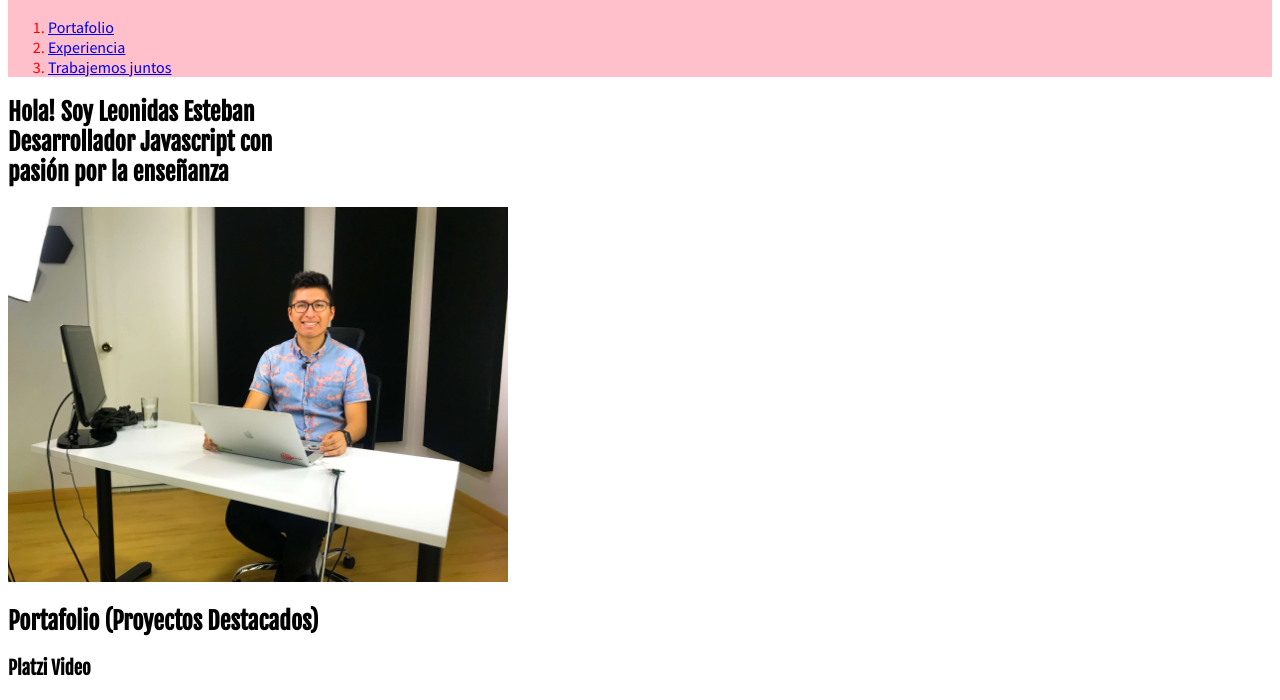
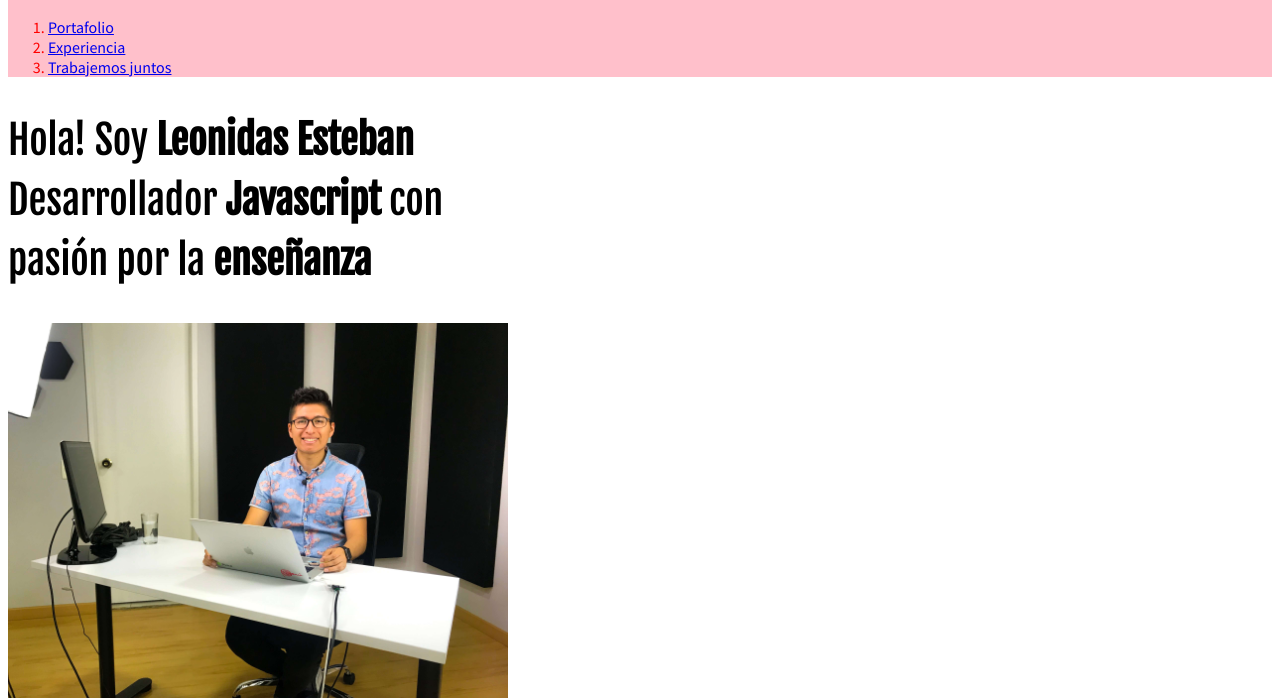
Before and after one commit to cartory/portafolio, a plain HTML site: page portafolio/index.html in a window 1280 px wide. Shown: the part 105-805 px from the top of the page. Drawn offline with Linux system fonts and the light colour scheme.

Commit message:
propiedades para los textos

```diff
--- a/portafolio/css/estilos.css
+++ b/portafolio/css/estilos.css
@@ -17,6 +17,24 @@ header {
     color: red;
 }
 
+body {
+    font-family: 'Source Sans Pro', sans-serif;
+}
+
+h1, h2, h3, h4, h5, h6 {
+    font-family: 'Fjalla One', sans-serif;
+    font-weight: normal;
+    /* font-style: italic; */
+}
+
+h1 {
+    font-size: 40px;
+    line-height: 1.5em;
+    letter-spacing: -.2px;
+    /* text-transform: capitalize;
+    text-decoration: dashed; */
+}
+
 /*
     -SELECTOR DESCENDENTE
     body header div nav ol li a
@@ -33,11 +51,3 @@ header {
 */
 
 /* #portafolio*/
-
-body {
-    font-family: 'Source Sans Pro', sans-serif;
-}
-
-h1, h2, h3, h4, h5, h6 {
-    font-family: 'Fjalla One', sans-serif;
-}
```
